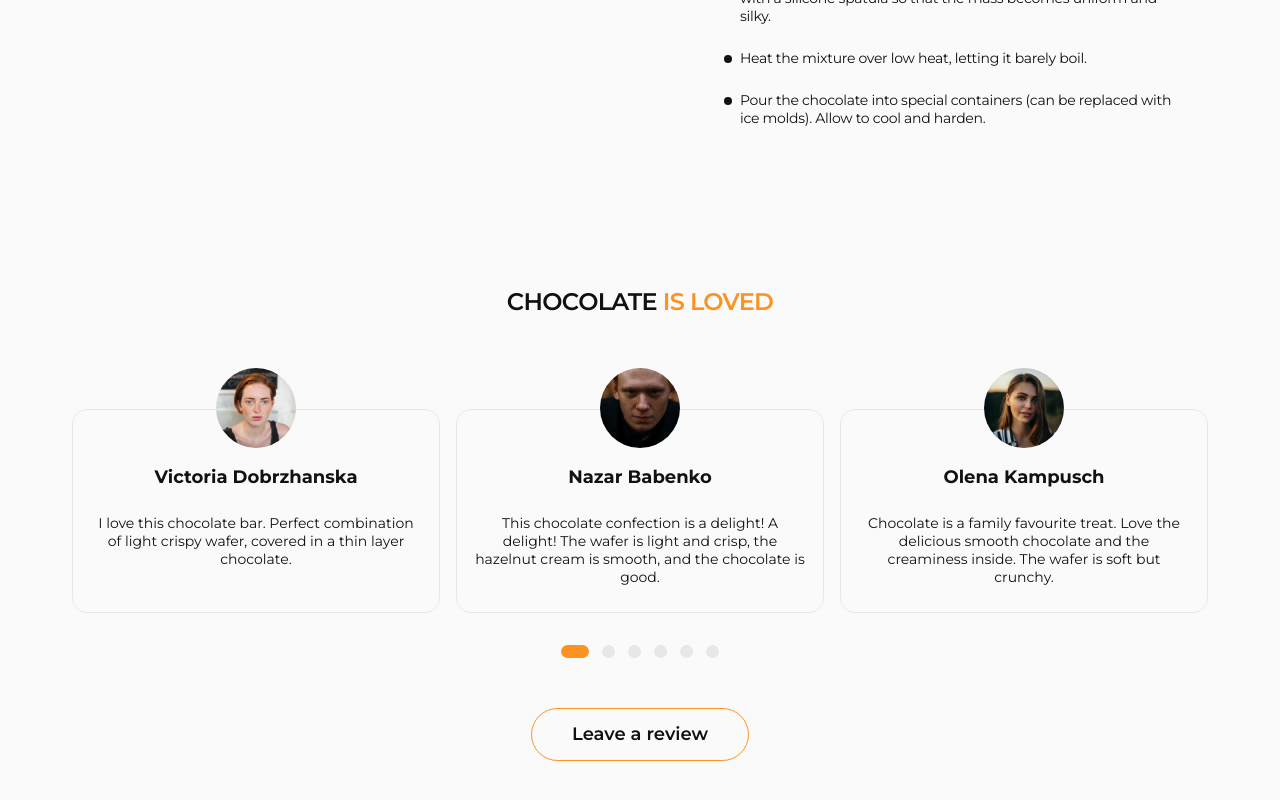
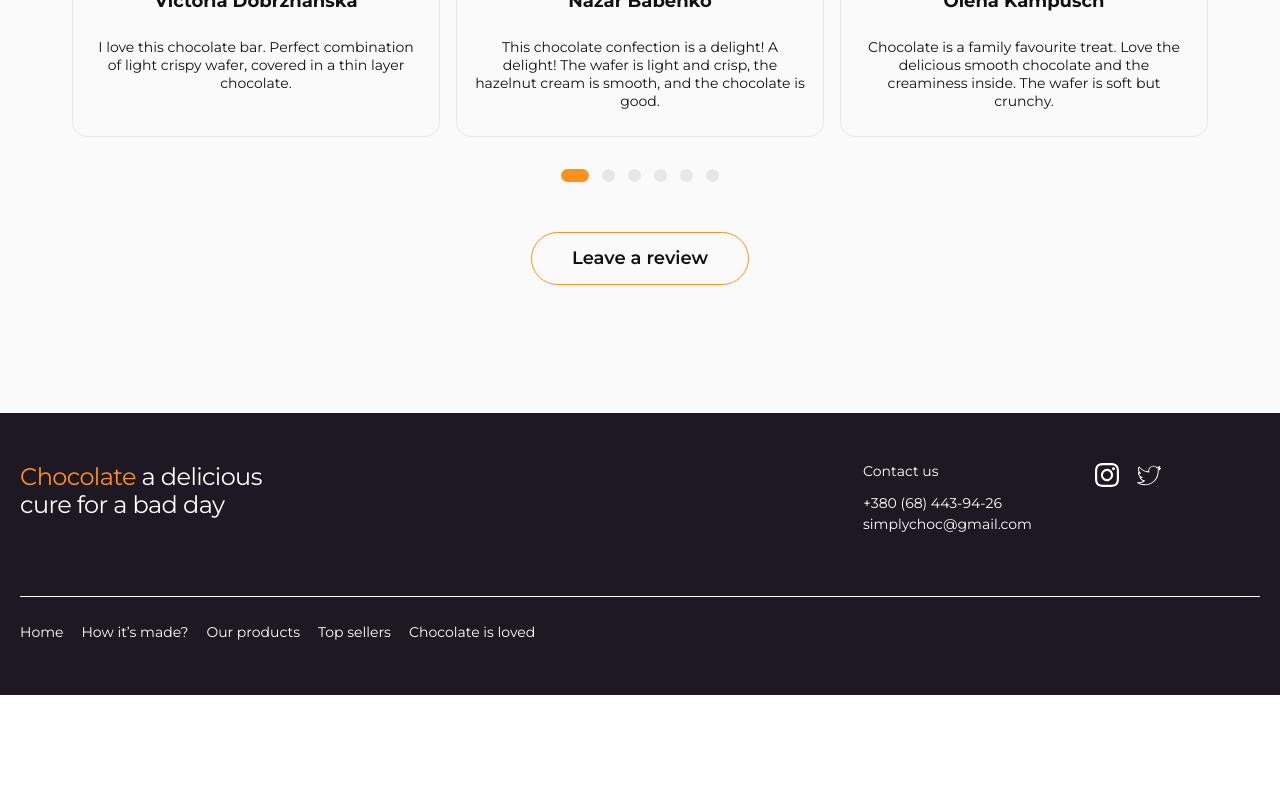
Before and after one commit to kozhushna/chocolate, a React (Create React App) app: page / in a window 1280 px wide. Shown: the part 938-1738 px from the top of the page. After the commit the page ends 1633 px from the top, so only its background shows below. Built offline with nearby package versions, Linux system fonts and the light colour scheme.

Commit message:
add footer

```diff
--- a/package.json
+++ b/package.json
@@ -16,6 +16,7 @@
     "react": "^18.2.0",
     "react-dom": "^18.2.0",
     "react-phone-input-2": "^2.15.1",
+    "react-router-dom": "^6.16.0",
     "react-scripts": "5.0.1",
     "react-youtube": "^10.1.0",
     "swiper": "^10.2.0",
--- a/src/App.jsx
+++ b/src/App.jsx
@@ -1,15 +1,17 @@
 import { Section, Container } from 'App.styled';
 import HowItsMade from './components/HowItsMade/HowItsMade';
 import { Comments } from 'components/Comments/Comments';
-import TasteSensation from 'components/TasteSensation/TasteSensation';
+// import TasteSensation from 'components/TasteSensation/TasteSensation';
+import {Footer} from 'components/Footer/Footer'
 
 function App() {
   return (
+    <>
     <main>
       <Section>
         <Container>
           <p>Hello BITE</p>
-          <TasteSensation />
+          {/* <TasteSensation /> */}
         </Container>
       </Section>
       <Section>
@@ -19,6 +21,8 @@ function App() {
       </Section>
       <Comments />
     </main>
+    <Footer />
+    </>
   );
 }
 
--- /dev/null
+++ b/src/components/Footer/Footer.jsx
@@ -0,0 +1,22 @@
+import { Title, Accent, Section, ContactWrapper, Wrapper } from './Footer.styled';
+import { Navigation } from "./components/Navigation/Navigation";
+import { SocialIcon } from './components/SocialIcon/SocialIcon';
+import { Contacts } from './components/Contacts/Contacts';
+
+export const Footer = () =>{
+
+    return(
+        <Section>
+            <Wrapper>
+                <Title><Accent>Chocolate</Accent> a delicious <br/>cure for a bad day</Title>
+                <ContactWrapper>
+                    <Contacts />
+                    <SocialIcon />
+                </ContactWrapper>
+            </Wrapper>
+            <Navigation />
+        </Section>
+
+    )
+
+}
--- /dev/null
+++ b/src/components/Footer/Footer.styled.js
@@ -0,0 +1,63 @@
+import styled from '@emotion/styled';
+
+export const Section = styled.section`
+    background-color: ${props => props.theme.colors.darkBackground};
+    padding: 32px 20px;
+
+    @media screen and (${props => props.theme.devices.tablet}){
+      padding: 50px 20px;
+    }
+`;
+
+export const Wrapper = styled.div`
+
+    border-bottom: 1px solid ${props => props.theme.colors.white};
+
+    @media screen and (${props => props.theme.devices.tablet}){
+        display: flex;
+        flex-direction: row;
+        padding-bottom: 50px;
+        gap: 124px;
+    }
+    @media screen and (${props => props.theme.devices.desktop}){
+        padding-bottom: 62px;
+        gap: 543px;
+    }
+`;
+
+export const Title = styled.h2`
+  color:  ${props => props.theme.colors.white};
+  text-align: start;
+  font-family: Montserrat;
+  font-size: 24px;
+  font-style: normal;
+  font-weight: 500;
+  line-height: 1.17;
+  max-width: 300px;
+  letter-spacing: -0.6px;
+
+  @media screen and (${props => props.theme.devices.tablet}) {
+    width: 300px;
+  }
+`;
+
+export const Accent = styled.span`
+  color:  ${props => props.theme.colors.accent};
+`;
+
+export const ContactWrapper = styled.div`
+  flex-direction: row;
+  justify-content: space-between;
+  display: flex;
+  margin-top: 32px;
+  margin-bottom: 32px;
+
+  @media screen and (${props => props.theme.devices.tablet}){
+    gap: 50px;
+    margin-top: 0;
+    margin-bottom: 0;
+  }
+  @media screen and (${props => props.theme.devices.desktop}){
+    gap: 63px;
+}
+`;
--- /dev/null
+++ b/src/components/Footer/components/Contacts/Contacts.jsx
@@ -0,0 +1,13 @@
+import { ContactBox, ContactTitle, Contact, ContactLink } from "./Contacts.styled"
+
+export const Contacts = () => {
+    return(
+        <ContactBox>
+            <ContactTitle> Contact us</ContactTitle>
+            <Contact>
+                <ContactLink href="tel:+380684439426">+380 (68) 443-94-26</ContactLink>
+                <ContactLink href="mailto:simplychoc@gmail.com">simplychoc@gmail.com</ContactLink>
+            </Contact>
+        </ContactBox>
+    )
+}
--- /dev/null
+++ b/src/components/Footer/components/Contacts/Contacts.styled.js
@@ -0,0 +1,39 @@
+import styled from '@emotion/styled';
+
+export const ContactBox = styled.div`
+  display: flex;
+  flex-direction: column;
+`
+
+export const ContactTitle = styled.p`
+  text-align: start;
+  display: flex;
+  font-family: Montserrat;
+  font-size: 14px;
+  font-style: normal;
+  font-weight: 500;
+  line-height: 1.28;
+  margin-bottom: 14px;
+  color: ${props => props.theme.colors.white};
+`;
+
+export const Contact = styled.div`
+  text-align: start;
+  display: flex;
+  flex-direction: column;
+  gap: 4px;
+  color: ${props => props.theme.colors.white};
+`;
+
+export const ContactLink = styled.a`
+    font-family: Montserrat;
+    font-size: 14px;
+    font-style: normal;
+    font-weight: 500;
+    line-height: 1.28;
+    color: ${props => props.theme.colors.white};
+    &:hover,
+    &:focus {
+        color: ${props => props.theme.colors.accent};
+    }
+`
--- /dev/null
+++ b/src/components/Footer/components/Navigation/Navigation.jsx
@@ -0,0 +1,25 @@
+import { Nav, Navigate, NavList, NavListItem } from "./Navigation.styled"
+
+export const Navigation = () => {
+    return(
+        <Navigate>
+            <NavList>
+                <NavListItem>
+                    <Nav href="#made">Home</Nav>
+                </NavListItem>
+                <NavListItem>
+                    <Nav href="#made">How it’s made?</Nav>
+                </NavListItem>
+                <NavListItem>
+                    <Nav href="#products">Our products</Nav>
+                </NavListItem>
+                <NavListItem>
+                    <Nav href="#made">Top sellers</Nav>
+                </NavListItem>
+                <NavListItem>
+                    <Nav href="#made">Chocolate is loved</Nav>
+                </NavListItem>
+            </NavList>
+        </Navigate>
+    )
+}
--- /dev/null
+++ b/src/components/Footer/components/Navigation/Navigation.styled.js
@@ -0,0 +1,50 @@
+import styled from '@emotion/styled';
+
+export const Navigate = styled.nav`
+    display: flex;
+    flex-direction: column;
+    color: ${props => props.theme.colors.white};
+    text-align: start;
+    margin-top: 32px;
+
+    @media screen and (${props => props.theme.devices.tablet}){
+        margin-top: 24px;
+    }
+`
+
+export const NavList = styled.ul`
+  gap: 18px;
+  display: flex;
+  flex-direction: column;
+
+  @media screen and (${props => props.theme.devices.tablet}){
+    display: flex;
+    flex-direction: row;
+  }
+
+  @media screen and (${props => props.theme.devices.desktop}){
+    gap: 18px;
+  }
+`
+export const NavListItem = styled.li`
+    color: ${props => props.theme.colors.white};
+
+    &:hover,
+    focus{
+    color: ${props => props.theme.colors.accent}
+    }
+`
+
+export const Nav = styled.a`
+font-weight: 500;
+color: ${props => props.theme.colors.white};
+line-height: 1.14;
+transition: color ${props => props.theme.baseTransition};
+    @media screen and (${props => props.theme.devices.desktop}) {
+        line-height: 1.71;
+    }
+    &:hover,
+    &:focus {
+        color: ${props => props.theme.colors.accent};
+    }
+`;
--- /dev/null
+++ b/src/components/Footer/components/SocialIcon/SocialIcon.jsx
@@ -0,0 +1,38 @@
+import { Svg } from "components/SvgIcon/SvgIcon";
+import { useState, useEffect } from "react";
+import { Icons } from "./SocialIcon.styled";
+import { IconsButton } from "./SocialIcon.styled";
+
+export const SocialIcon = () => {
+    const [iconSize, setIconSize] = useState();
+
+  useEffect(() => {
+    window.addEventListener('resize', handleScreenWidth);
+    return () => window.removeEventListener('resize', handleScreenWidth);
+  }, [iconSize]);
+
+  const handleScreenWidth = () => {
+    if (window.innerWidth > 1199) {
+      return setIconSize(24);
+    } else return setIconSize(22);
+  };
+
+  const initialIconSize = () => {
+    if (iconSize) {
+      return iconSize;
+    }
+    if (window.innerWidth > 1199) {
+      return 24;
+    } else return 22;
+  };
+    return (
+        <Icons>
+            <IconsButton href="https://www.instagram.com/">
+                <Svg icon="instagram" w={initialIconSize()} h={initialIconSize()}/>
+            </IconsButton>
+            <IconsButton href="https://twitter.com/">
+                <Svg icon="twitter" w={initialIconSize()} h={initialIconSize()}/>
+            </IconsButton>
+        </Icons>
+    )
+}
--- /dev/null
+++ b/src/components/Footer/components/SocialIcon/SocialIcon.styled.js
@@ -0,0 +1,23 @@
+import styled from '@emotion/styled';
+
+export const Icons = styled.div`
+  display: flex;
+  gap: 14px;
+  @media screen and (${props => props.theme.devices.tablet}){
+    gap: 18px;
+  }
+`
+export const IconsButton = styled.a`
+    display: flex;
+    & > svg {
+        fill: ${props => props.theme.colors.white};
+        transition: fill ${props => props.theme.baseTransition};
+    // @media screen and (${props => props.theme.devices.desktop}) {
+    //     fill: ${props => props.theme.colors.primaryText};
+  }
+}
+    &:hover > svg,
+    &:focus > svg {
+        fill: ${props => props.theme.colors.accent};
+}
+`
--- a/src/index.js
+++ b/src/index.js
@@ -6,14 +6,17 @@ import App from './App';
 import reportWebVitals from './reportWebVitals';
 import { Global, ThemeProvider } from '@emotion/react';
 import { GlobalStyles, theme } from 'styles';
+import { BrowserRouter } from "react-router-dom";
 
 const root = ReactDOM.createRoot(document.getElementById('root'));
 root.render(
   <React.StrictMode>
-    <ThemeProvider theme={theme}>
-      <Global styles={GlobalStyles} />
-      <App />
-    </ThemeProvider>
+    <BrowserRouter>
+      <ThemeProvider theme={theme}>
+        <Global styles={GlobalStyles} />
+        <App />
+      </ThemeProvider>
+    </BrowserRouter>
   </React.StrictMode>
 );
 
```
Also changed, not shown: 1 other file (tests, documents, lock files or other folders).
